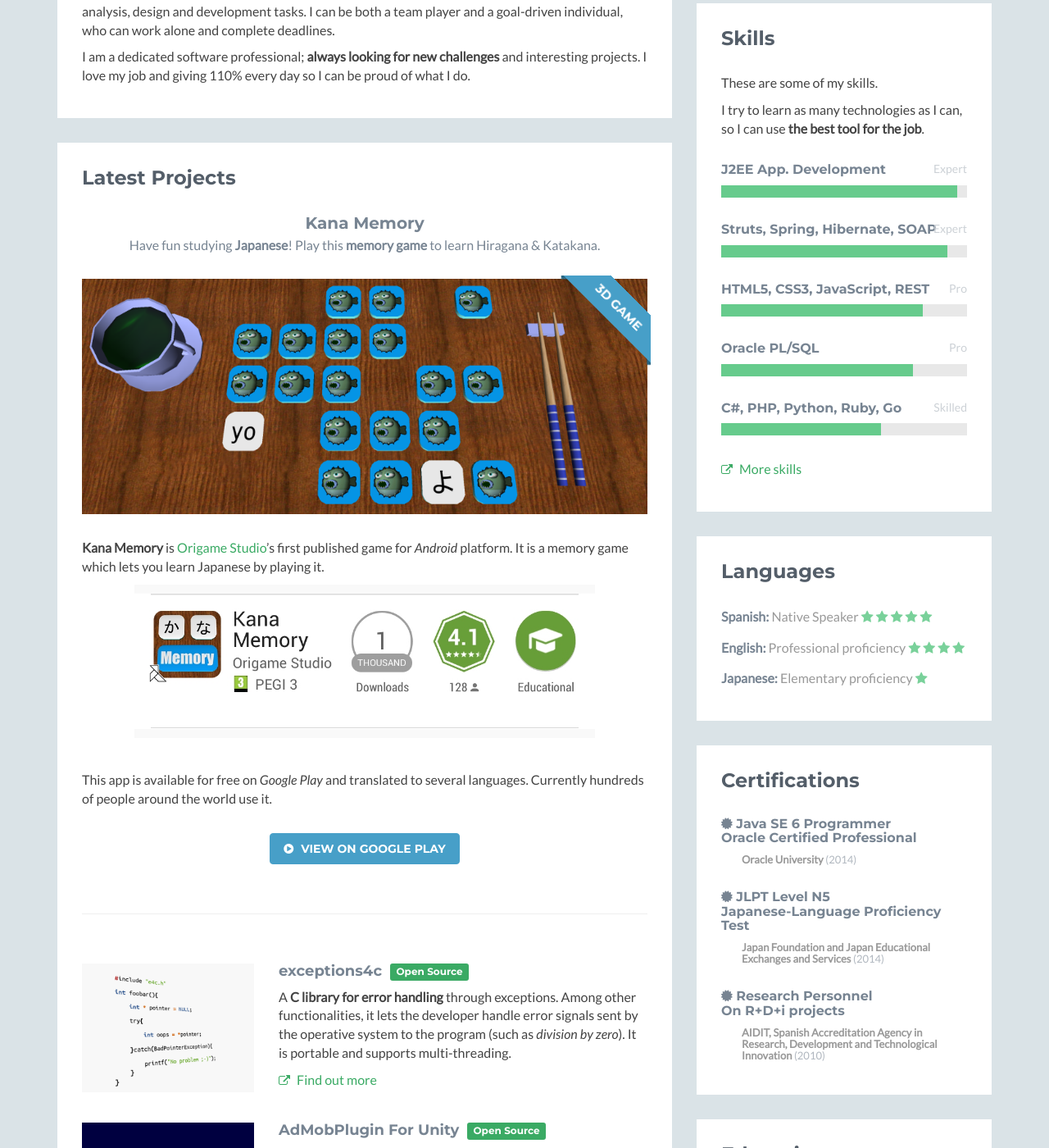
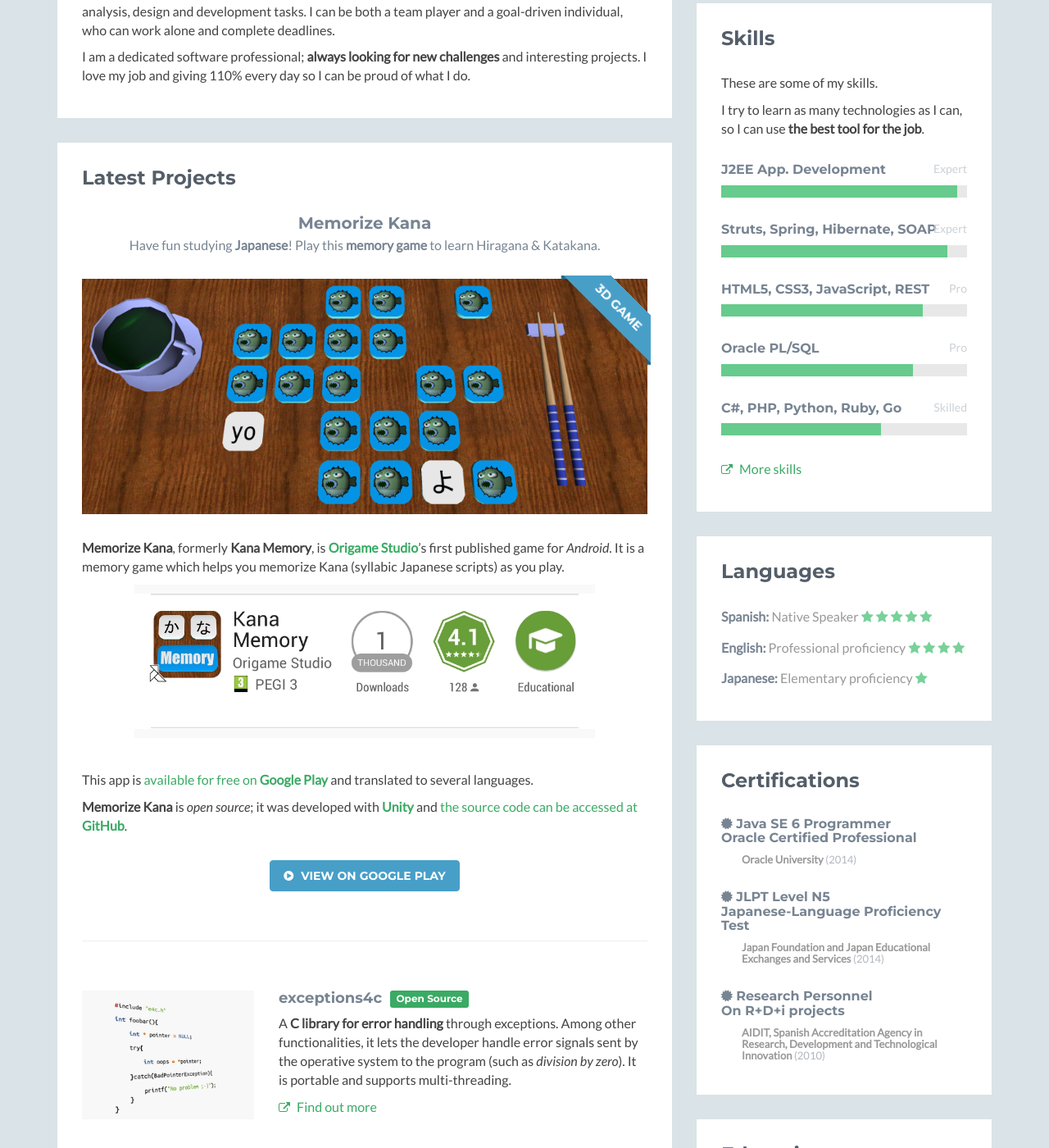
Before and after one commit to guillermocalvo/guillermocalvo.github.io, a Jekyll site: the page built from index.md, in a window 1280 px wide and 1400 px high, scrolled down 495 px. Shown: the whole window at 82% size. Built offline with Jekyll 4.4.1, drawn with Linux system fonts in a browser that asks for light colours.

Commit message:
Update project ("Kana Memory" => "Memorize Kana")

```diff
--- a/_data/projects.yml
+++ b/_data/projects.yml
@@ -1,21 +1,23 @@
 title: Latest Projects
 otherTitle: Other Projects
 featured:
-  - title: Kana Memory
+  - title: Memorize Kana
     subtitle: Have fun studying **Japanese**! Play this **memory game** to learn Hiragana & Katakana.
     more:
       title: <i class="fa fa-play-circle"></i> View on Google Play
-      link: https://play.google.com/store/apps/details?id=com.origamestudio.kanamemory
+      link: https://play.google.com/apps/testing/com.origamestudio.memorizekana
     label: 3D GAME
     image: /assets/images/projects/kana-memory.png
     content: |
-      **Kana Memory** is [Origame Studio](http://origamestudio.tumblr.com/)'s first published game for *Android* platform.
-      It is a memory game which lets you learn Japanese by playing it.
+      **Memorize Kana**, formerly **Kana Memory**, is [**Origame Studio**](http://origamestudio.tumblr.com/)'s first published game for *Android*.
+      It is a memory game which helps you memorize Kana (syllabic Japanese scripts) as you play.
 
       ![](/assets/images/projects/kana-memory-2.png)
 
-      This app is available for free on *Google Play* and translated to several languages.
-      Currently hundreds of people around the world use it.
+      This app is [available for free on **Google Play**](https://play.google.com/apps/testing/com.origamestudio.memorizekana) and translated to several languages.
+
+      **Memorize Kana** is *open source*; it was developed with [**Unity**](https://unity3d.com/ "Unity game development platform") and [the source code can be accessed at **GitHub**](https://github.com/OrigameStudio/KanaMemory).
+
 relevant:
   - title: exceptions4c
     more:
```
